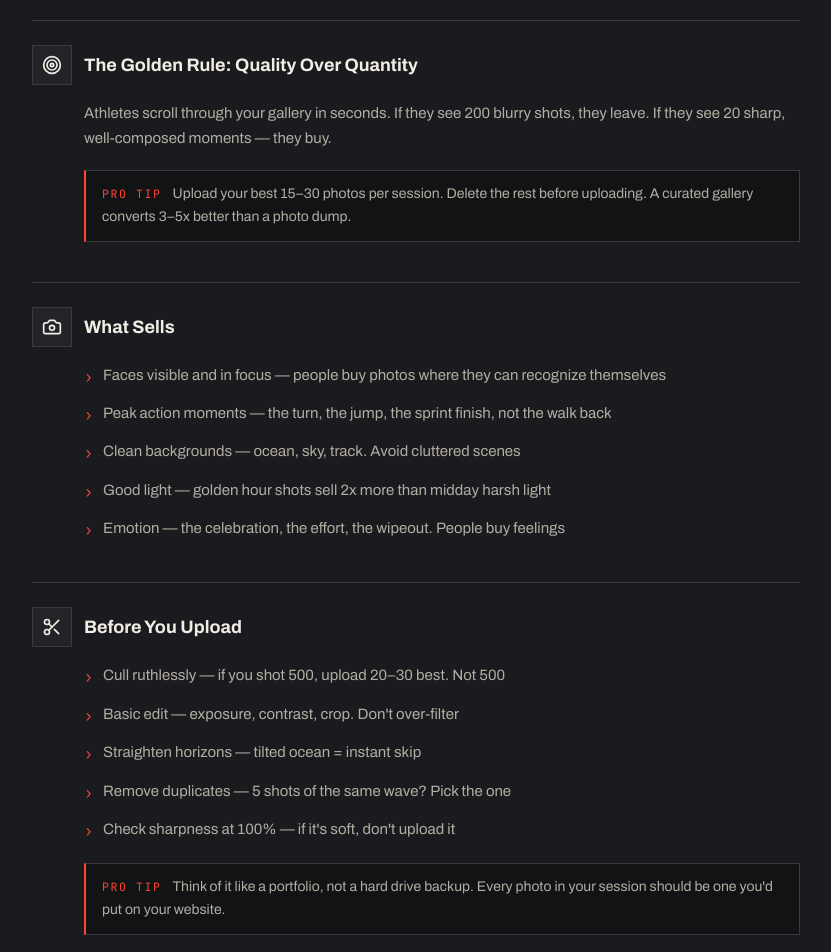
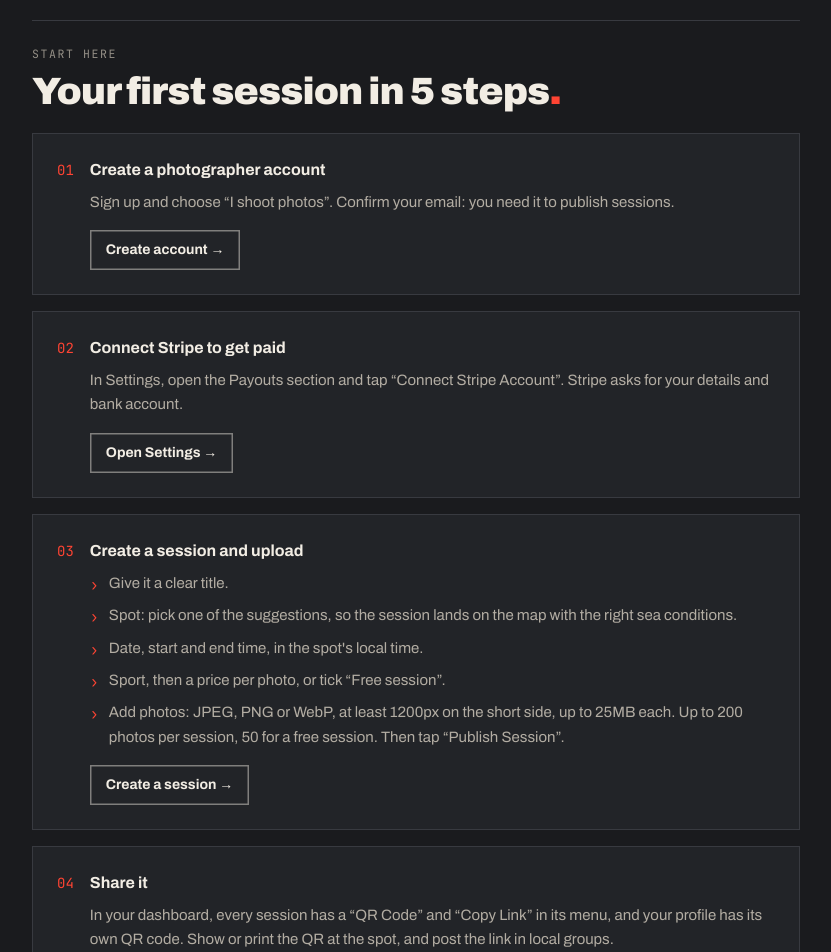
Before and after one commit to igerasym/CatchMyAction, a Next.js app: page /guide in a window 1280 px wide. Shown: the part 320-1272 px from the top of the page, without its empty margins (224-1055 px from the left). Built offline with nearby package versions, Linux system fonts and the light colour scheme; no server answers.

Commit message:
Guide: add 'Your first session in 5 steps' with links to the real pages

```diff
--- a/src/app/(app)/guide/page.tsx
+++ b/src/app/(app)/guide/page.tsx
@@ -8,6 +8,8 @@ export default function PhotographerGuidePage() {
         <h1 className="disp text-[clamp(34px,5vw,60px)] text-bone mb-4">Photographer guide<span className="text-rec">.</span></h1>
         <p className="text-mute text-lg">Sell more. Shoot smarter. Build your reputation.</p>
       </div>
+
+      <FirstSession />
 
       <Section
         icon={<Target className="w-5 h-5" aria-hidden="true" />}
@@ -125,6 +127,77 @@ export default function PhotographerGuidePage() {
   );
 }
 
+/** Step-by-step onboarding. Labels in quotes match the real buttons/fields on those pages. */
+const FIRST_STEPS: { title: string; body: React.ReactNode; href: string; cta: string }[] = [
+  {
+    title: "Create a photographer account",
+    body: <>Sign up and choose &ldquo;I shoot photos&rdquo;. Confirm your email: you need it to publish sessions.</>,
+    href: "/register?role=photographer",
+    cta: "Create account",
+  },
+  {
+    title: "Connect Stripe to get paid",
+    body: <>In Settings, open the Payouts section and tap &ldquo;Connect Stripe Account&rdquo;. Stripe asks for your details and bank account.</>,
+    href: "/settings",
+    cta: "Open Settings",
+  },
+  {
+    title: "Create a session and upload",
+    body: (
+      <ul className="space-y-1.5">
+        <Li>Give it a clear title.</Li>
+        <Li>Spot: pick one of the suggestions, so the session lands on the map with the right sea conditions.</Li>
+        <Li>Date, start and end time, in the spot&apos;s local time.</Li>
+        <Li>Sport, then a price per photo, or tick &ldquo;Free session&rdquo;.</Li>
+        <Li>Add photos: JPEG, PNG or WebP, at least 1200px on the short side, up to 25MB each. Up to 200 photos per session, 50 for a free session. Then tap &ldquo;Publish Session&rdquo;.</Li>
+      </ul>
+    ),
+    href: "/upload",
+    cta: "Create a session",
+  },
+  {
+    title: "Share it",
+    body: <>In your dashboard, every session has a &ldquo;QR Code&rdquo; and &ldquo;Copy Link&rdquo; in its menu, and your profile has its own QR code. Show or print the QR at the spot, and post the link in local groups.</>,
+    href: "/dashboard",
+    cta: "Open dashboard",
+  },
+  {
+    title: "Upload from your phone",
+    body: <>Add CatchMyAction to your home screen and open it full-screen, like an app. Handy for uploading straight from the beach.</>,
+    href: "/install",
+    cta: "Add to home screen",
+  },
+];
+
+function FirstSession() {
+  return (
+    <section aria-labelledby="first-session-heading" className="border-t border-line pt-6 pb-10">
+      <p className="hud mb-3">Start here</p>
+      <h2 id="first-session-heading" className="disp text-[clamp(26px,3.6vw,38px)] text-bone mb-6">
+        Your first session in 5 steps<span className="text-rec">.</span>
+      </h2>
+      <ol className="space-y-4">
+        {FIRST_STEPS.map((s, i) => (
+          <li key={s.title} className="relative bg-char-2 border border-line p-5 sm:p-6">
+            <div className="flex gap-4">
+              <span className="font-mono text-sm text-rec pt-0.5 flex-shrink-0" aria-hidden="true">
+                {String(i + 1).padStart(2, "0")}
+              </span>
+              <div className="min-w-0 flex-1">
+                <h3 className="font-bold text-bone mb-2">
+                  <span className="sr-only">Step {i + 1}: </span>{s.title}
+                </h3>
+                <div className="text-[15px] text-mute leading-relaxed">{s.body}</div>
+                <a href={s.href} className="btn-sec text-sm py-2.5 px-4 mt-4">{s.cta} →</a>
+              </div>
+            </div>
+          </li>
+        ))}
+      </ol>
+    </section>
+  );
+}
+
 function Section({ icon, title, children }: {
   icon: React.ReactNode; title: string; children: React.ReactNode;
 }) {
```
